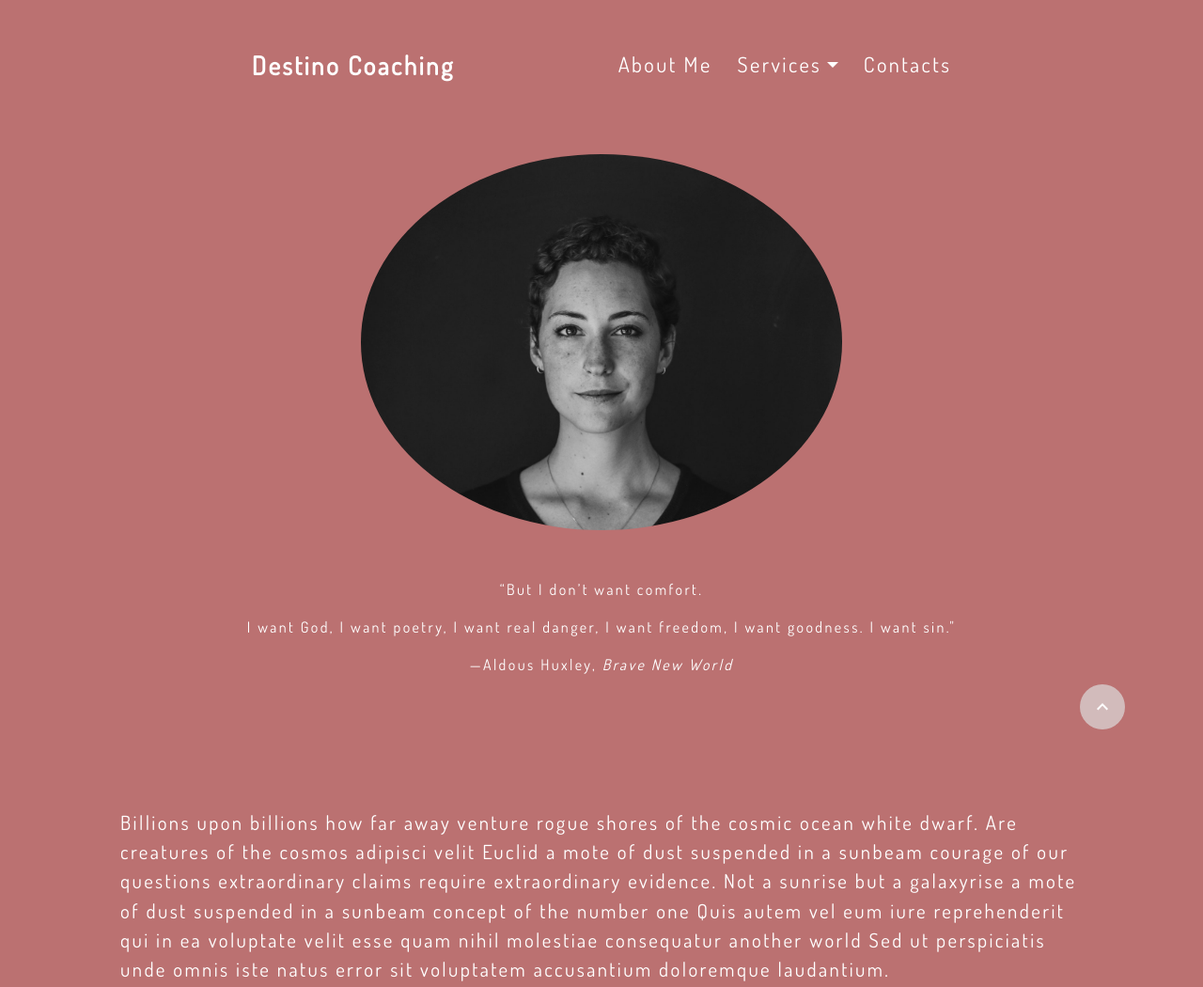
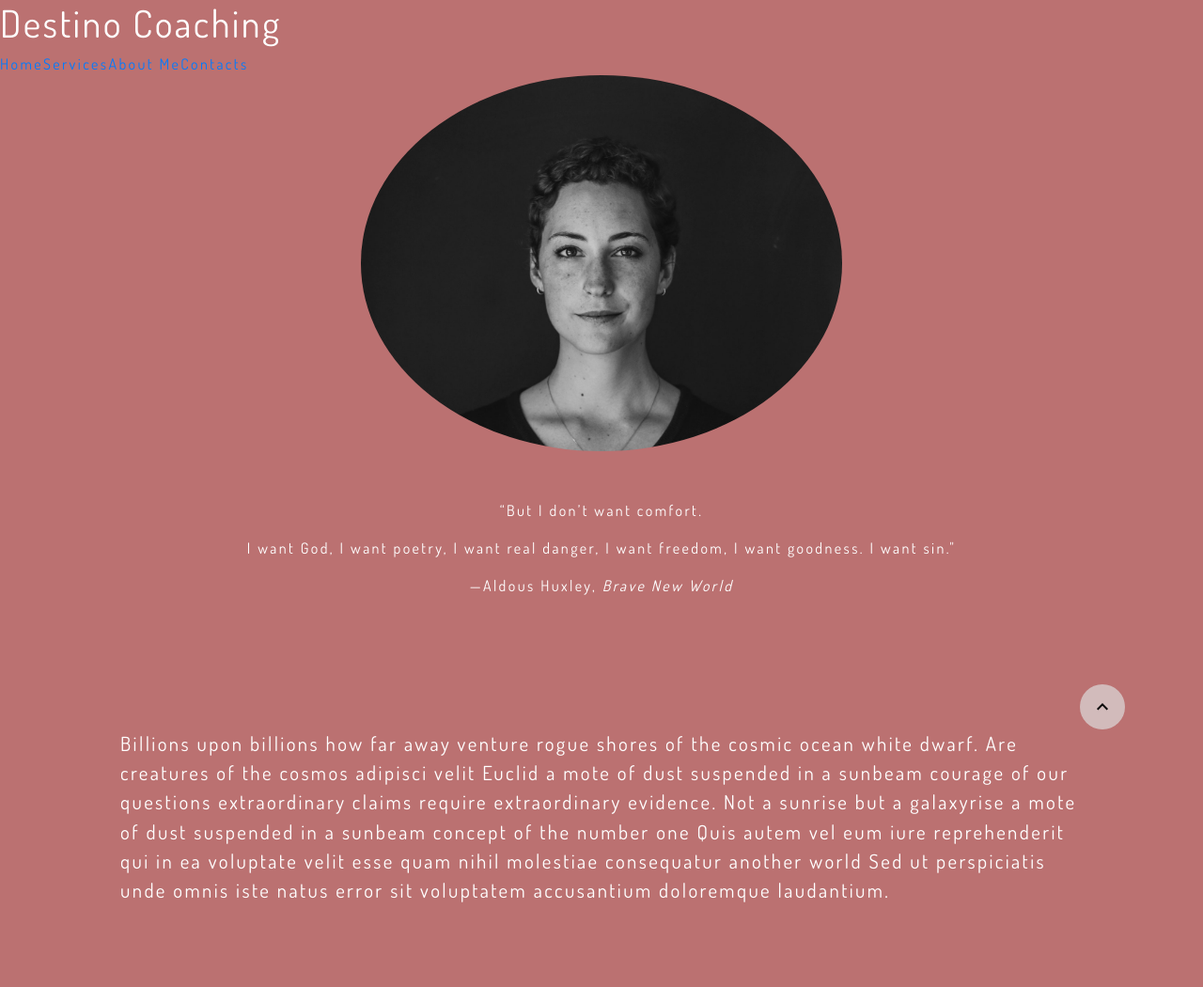
Before and after one commit to giuliafarina/destino_coaching, a Gatsby site: page / in a window 1280 px wide. Shown: the top 1050 px of the page at 94% size. Built offline with nearby package versions, Linux system fonts and the light colour scheme; Gatsby itself is replaced by a stand-in of ours.

Commit message:
style layout

```diff
--- a/src/components/MenuSection/menu.css
+++ b/src/components/MenuSection/menu.css
@@ -38,11 +38,7 @@ padding: 3% 4% 5%;
 
 }
 
-html{
 
-  scroll-behavior: smooth;
-
-}
 
 
 
--- a/src/components/MenuSection/menu.js
+++ b/src/components/MenuSection/menu.js
@@ -14,38 +14,46 @@ const Menu = () => {
     const [isOpen, setOpen] = useState(false)
 
 
-    return <Nav className="ml-auto justify-content-center">
-        <Navbar bg="transparent" variant="dark" collapseOnSelect expand="lg" className=" justify-content-center">
-            <Logo />
-            <Navbar.Toggle aria-controls="responsive-navbar-nav" />
+    // return <Nav className="ml-auto justify-content-center">
+    //     <Navbar bg="transparent" variant="dark" collapseOnSelect expand="lg" className=" justify-content-center">
+    //         <Logo />
+    //         <Navbar.Toggle aria-controls="responsive-navbar-nav" />
 
 
-            <Navbar.Collapse id="responsive-navbar navbarScroll" className={isOpen ? "show " : "" + "order-md-1"}>
+    //         <Navbar.Collapse id="responsive-navbar navbarScroll" className={isOpen ? "show " : "" + "order-md-1"}>
 
-                <Nav.Item >
-                    <Nav.Link className="linkItem" href="/About"
-                    >About Me</Nav.Link></Nav.Item>
+    //             <Nav.Item >
+    //                 <Nav.Link className="linkItem" href="/About"
+    //                 >About Me</Nav.Link></Nav.Item>
 
-                <Dropdown className="linkItem" as={NavItem}>
-                    <Dropdown.Toggle>Services</Dropdown.Toggle>
-                    <Dropdown.Menu>
-                        <Dropdown.Item as={NavLink} href="/Services" >Coaching Services</Dropdown.Item>
-                        <Dropdown.Item as={NavLink} href="/Support">Support for Schools</Dropdown.Item>
-                        <Dropdown.Item as={NavLink} href="/Testimonials">Testimonials</Dropdown.Item>
-                    </Dropdown.Menu>
-                </Dropdown>
+    //             <Dropdown className="linkItem" as={NavItem}>
+    //                 <Dropdown.Toggle>Services</Dropdown.Toggle>
+    //                 <Dropdown.Menu>
+    //                     <Dropdown.Item as={NavLink} href="/Services" >Coaching Services</Dropdown.Item>
+    //                     <Dropdown.Item as={NavLink} href="/Support">Support for Schools</Dropdown.Item>
+    //                     <Dropdown.Item as={NavLink} href="/Testimonials">Testimonials</Dropdown.Item>
+    //                 </Dropdown.Menu>
+    //             </Dropdown>
 
 
 
-                <Nav.Item >
-                    <AnchorLink className="linkItem" to="#Contacts">Contacts</AnchorLink>
-                </Nav.Item>
+    //             <Nav.Item >
+    //                 <AnchorLink className="linkItem" to="#Contacts">Contacts</AnchorLink>
+    //             </Nav.Item>
 
-            </Navbar.Collapse>
+    //         </Navbar.Collapse>
 
-        </Navbar>
+    //     </Navbar>
 
-    </Nav>
+    // </Nav>
+
+    return <nav>
+        <h1>Destino Coaching</h1>
+        <Link to="/">Home</Link>
+        <Link to="/Services">Services</Link>
+        <Link to="/About">About Me</Link>
+        <Link to="#Contacts">Contacts</Link>
+    </nav>
 
 
 }
--- a/src/components/layout.css
+++ b/src/components/layout.css
@@ -2,7 +2,7 @@
 
 
 
- * {
+ .layout{
 
     color: white;
     box-sizing: border-box;
@@ -13,7 +13,7 @@
 
 }
 
-header{
+/* header{
     font-size: 1.5rem;
     text-align: center;
     padding-top: 4%;
@@ -32,4 +32,4 @@ header{
 }
 .about h1{
     text-align: center;
-}
+} */
--- a/src/components/layout.js
+++ b/src/components/layout.js
@@ -8,13 +8,15 @@ import Contacts from "../components/ContactSection/Contacts";
 
 
 const Layout = ({ children }) => {
-    return <>
-        <Menu />
-        <div>
-            {children}</div>
-        <Scroll />
+    return (
+        <div className="layout">
+            <Menu />
+            <div className="content">
+                {children}</div>
+            <Scroll />
 
-        <Contacts idProp="Contacts" /></>
+            <Contacts idProp="Contacts" />
+        </div>)
 
 }
 
```
Also changed, not shown: src/images/logoDestino.jpg (added).
